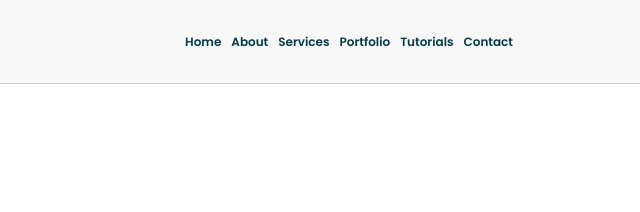
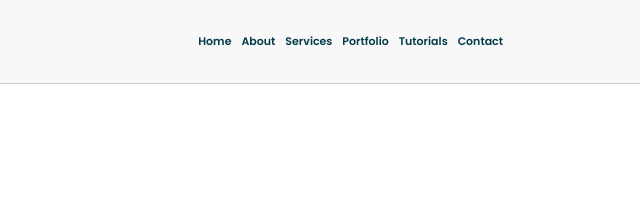
Before and after one commit to MohamedSaeed98/MohamedSaeed, a plain HTML site: page index.html in a window 1280 px wide. Shown: the top 212 px of the page, 640-1280 px from the left. Drawn offline with Linux system fonts and the light colour scheme.

Commit message:
Add files via upload

```diff
--- a/stayle.css
+++ b/stayle.css
@@ -105,9 +105,9 @@ header .navbar nav ul {
     display: flex;
     justify-content: center;
     align-items: center;
-    font-size: 12px;
+    font-size: 11px;
     font-weight: 800;
-
+    margin-right: 10px;
 }
 
 header .navbar nav ul a {
```
